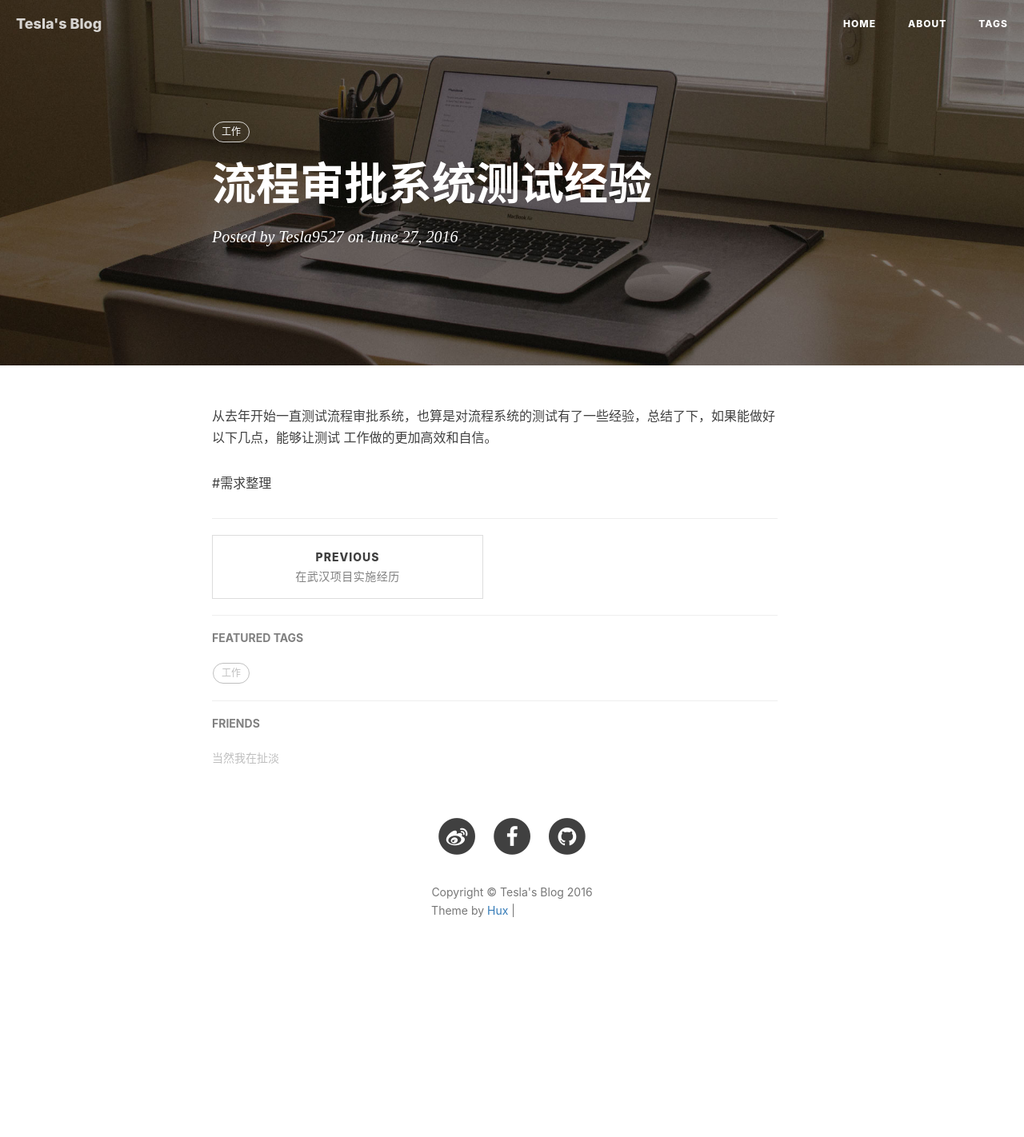
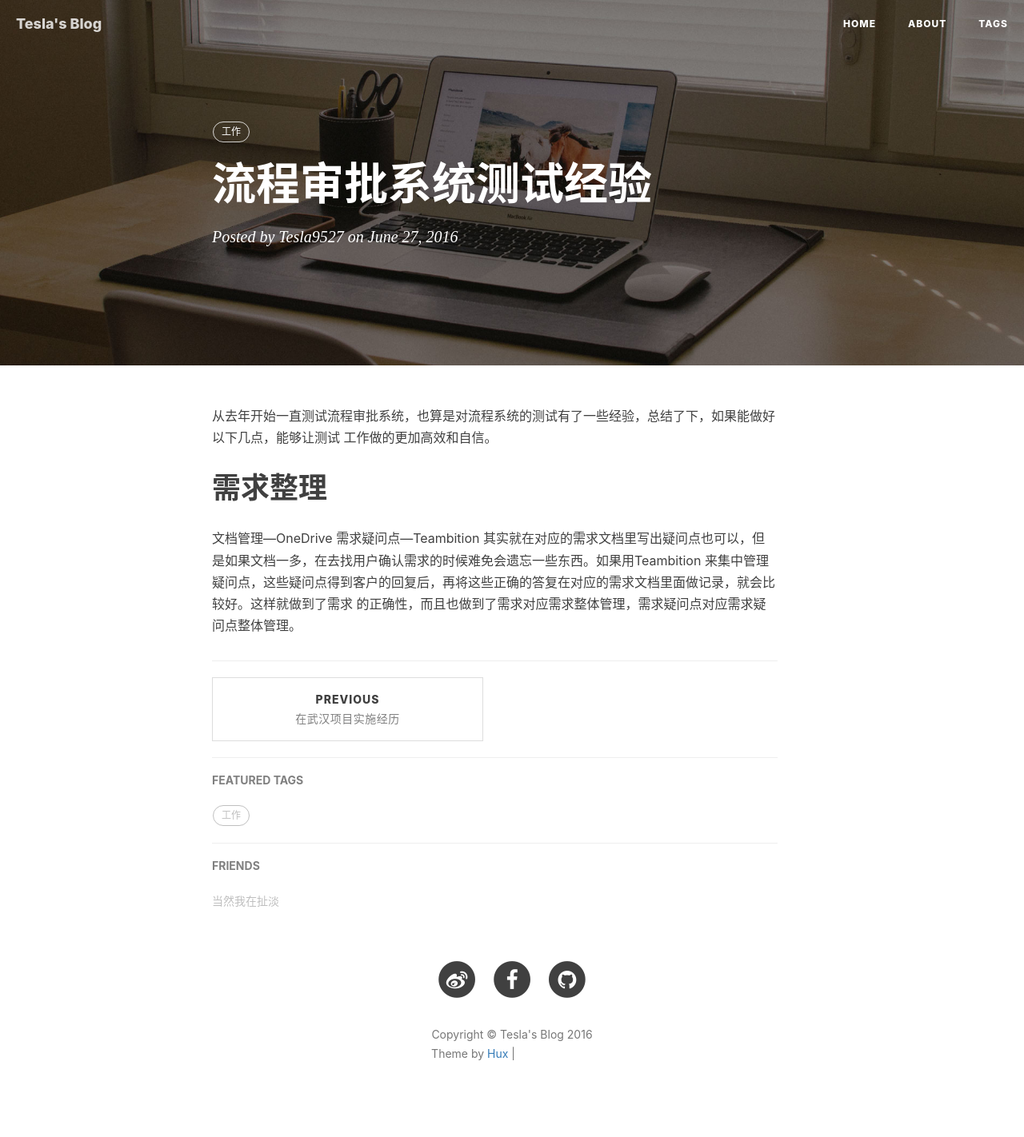
Before and after one commit to ccflyme/ccflyme.github.io, a Jekyll site: the page built from _posts/2016-06-27-Workflow-System-Testing-Experience.markdown, in a window 1280 px wide. Shown: the whole page at 80% size. Built offline with Jekyll 4.4.1, drawn with Linux system fonts in a browser that asks for light colours; nearby versions of some CDN libraries; comment, search, counter and statistics services are not loaded; before the commit the page ends 1243 px from its top, so only the background shows below that; grey boxes are pictures that could not be loaded.

Commit message:
update blog

```diff
--- a/_posts/2016-06-27-Workflow-System-Testing-Experience.markdown
+++ b/_posts/2016-06-27-Workflow-System-Testing-Experience.markdown
@@ -13,4 +13,9 @@ tags:
 从去年开始一直测试流程审批系统，也算是对流程系统的测试有了一些经验，总结了下，如果能做好以下几点，能够让测试
 工作做的更加高效和自信。
 
-#需求整理
+# 需求整理
+文档管理---OneDrive
+需求疑问点---Teambition
+其实就在对应的需求文档里写出疑问点也可以，但是如果文档一多，在去找用户确认需求的时候难免会遗忘一些东西。如果用Teambition
+来集中管理疑问点，这些疑问点得到客户的回复后，再将这些正确的答复在对应的需求文档里面做记录，就会比较好。这样就做到了需求
+的正确性，而且也做到了需求对应需求整体管理，需求疑问点对应需求疑问点整体管理。
```
